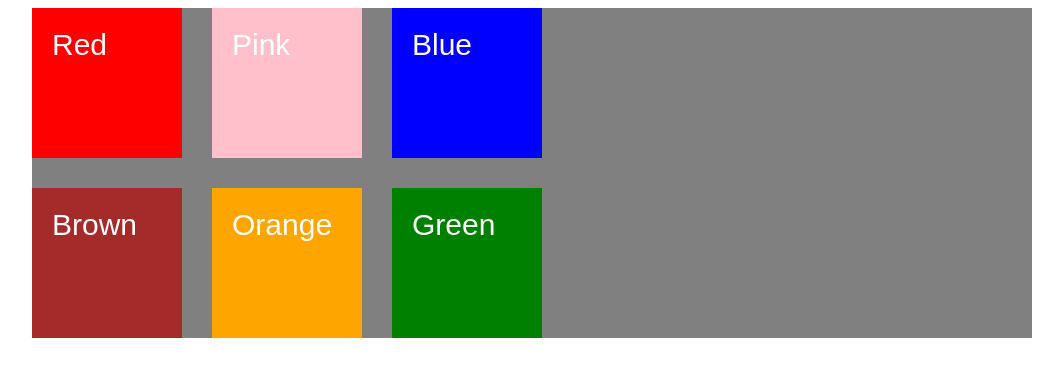
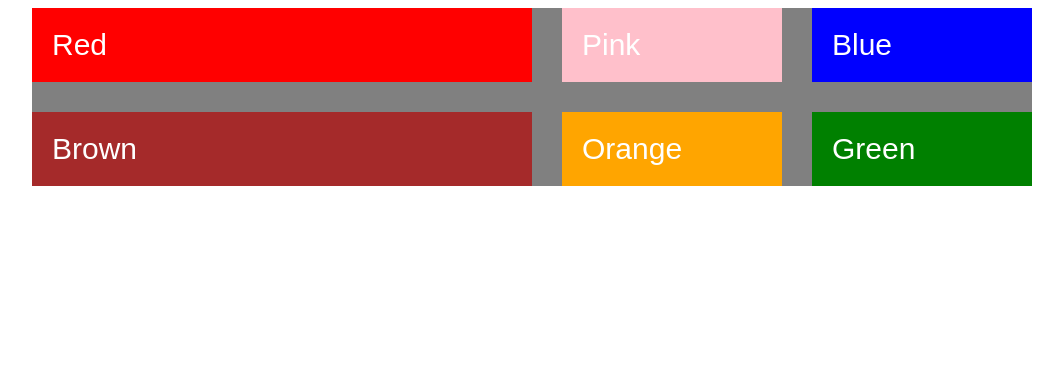
Before and after one commit to antonlazurko/css-grid-practise, a website: page src/index.html in a window 1280 px wide. Shown: the whole page, without its empty margins (108-1171 px from the left). Drawn offline with nearby package versions, Linux system fonts and the light colour scheme; files that its build step writes are made by us from their sources.

Commit message:
add fr sizes

```diff
--- a/src/sass/style.sass
+++ b/src/sass/style.sass
@@ -3,8 +3,8 @@
     width: 1000px
     margin: 0 auto
     display: grid
-    grid-template-columns: 150px 150px 150px
-    grid-template-rows: 150px 150px
+    grid-template-columns: 50% repeat(2, 1fr)
+    grid-template-rows: repeat(2, 1fr)
     grid-gap: 30px
 .item
     padding: 20px
```
